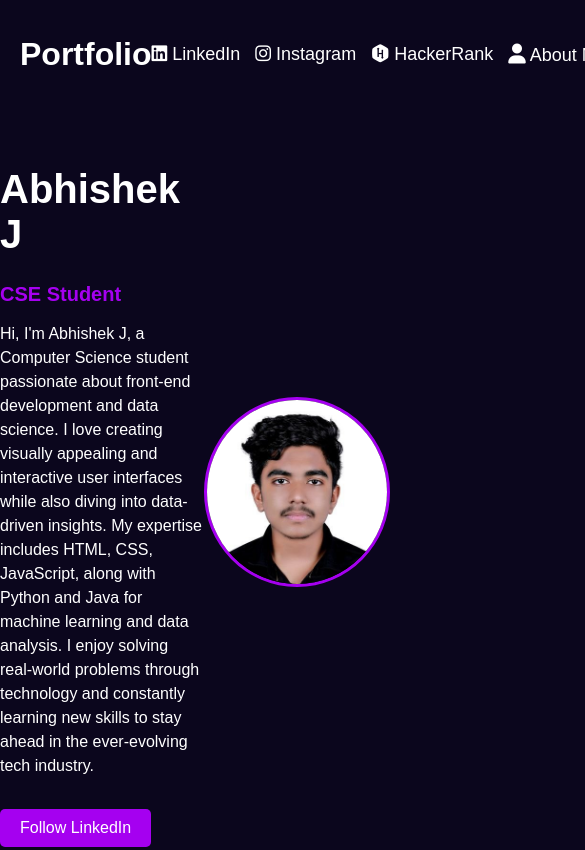
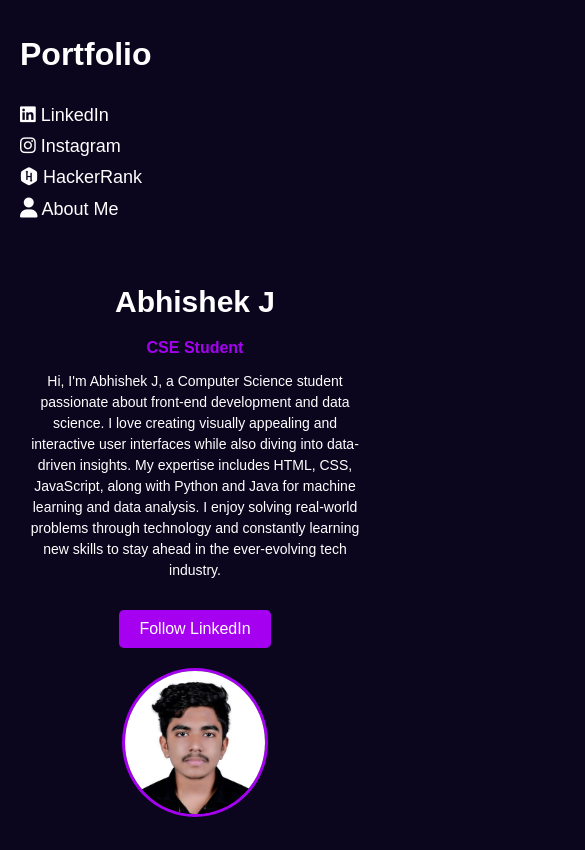
Before and after one commit to abhzhek27/ABHISHEK-PORTFOLIO, a plain HTML site: page projectphase1.html in a window 390 px wide. Shown: the top 850 px of the page, 585 px wide, since content can reach past the window. Drawn offline with Linux system fonts and the light colour scheme.

Commit message:
Update myportfolio.css

```diff
--- a/myportfolio.css
+++ b/myportfolio.css
@@ -9,27 +9,27 @@ body {
 .container {
     max-width: 1000px;
     margin: auto;
+    padding: 0 20px;
 }
 
-/* Header Styling */
 header {
     display: flex;
     justify-content: space-between;
     align-items: center;
-    flex-wrap: nowrap; /* Prevent wrapping */
-    padding: 15px 20px;
-    white-space: nowrap; /* Ensure items stay in one line */
+    flex-wrap: nowrap;
+    padding: 15px 0;
+    white-space: nowrap;
 }
 
 .header-nav {
     display: flex;
-    gap: 15px; /* Space between items */
-    flex-wrap: nowrap; /* Prevents items from breaking into a new line */
+    gap: 15px;
+    flex-wrap: nowrap;
     align-items: center;
 }
 
 .header-nav a {
-    white-space: nowrap; /* Ensure links don't wrap */
+    white-space: nowrap;
     color: white;
     text-decoration: none;
     font-size: 18px;
@@ -40,23 +40,24 @@ header {
     color: #a500f0;
 }
 
-/* Adjust "About Me" link icon */
 .pdf-link i {
-    color: white; /* Match other icons */
+    color: white;
     font-size: 20px;
 }
 
-/* Hero Section */
 .content {
     display: flex;
     justify-content: space-between;
     align-items: center;
     margin-top: 30px;
+    flex-wrap: wrap;
+    gap: 20px;
 }
 
 .hero-text {
     flex: 1;
     text-align: left;
+    min-width: 280px;
 }
 
 .hero-text h1 {
@@ -91,14 +92,12 @@ header {
     transform: translateY(-5px);
 }
 
-/* Profile Image */
 .hero-img img {
     width: 180px;
     border-radius: 50%;
     border: 3px solid #a500f0;
 }
 
-/* Projects Section */
 .projects-section {
     margin-top: 50px;
     text-align: center;
@@ -108,6 +107,7 @@ header {
     display: flex;
     justify-content: center;
     gap: 20px;
+    flex-wrap: wrap;
 }
 
 .project-card {
@@ -144,7 +144,6 @@ header {
     transform: translateY(-5px);
 }
 
-/* Footer */
 .footer-content {
     margin-top: 40px;
     text-align: center;
@@ -161,3 +160,50 @@ header {
     color: #a500f0;
     transform: translateY(-5px);
 }
+
+/* Responsive Design */
+@media (max-width: 992px) {
+    header {
+        flex-direction: column;
+        align-items: flex-start;
+        gap: 10px;
+    }
+
+    .content {
+        flex-direction: column;
+        text-align: center;
+    }
+
+    .hero-text {
+        text-align: center;
+    }
+}
+
+@media (max-width: 600px) {
+    .hero-text h1 {
+        font-size: 30px;
+    }
+
+    .cse-student {
+        font-size: 16px;
+    }
+
+    .hero-text p {
+        font-size: 14px;
+    }
+
+    .hero-img img {
+        width: 140px;
+    }
+
+    .header-nav {
+        flex-direction: column;
+        align-items: flex-start;
+        gap: 10px;
+    }
+
+    .projects {
+        flex-direction: column;
+        align-items: center;
+    }
+}
```
